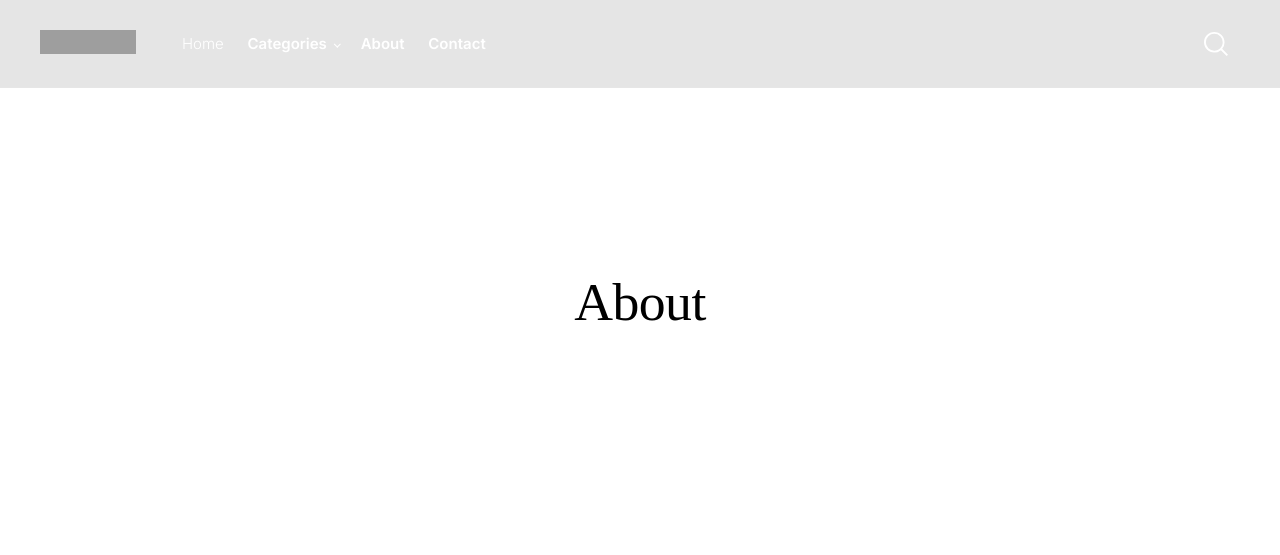
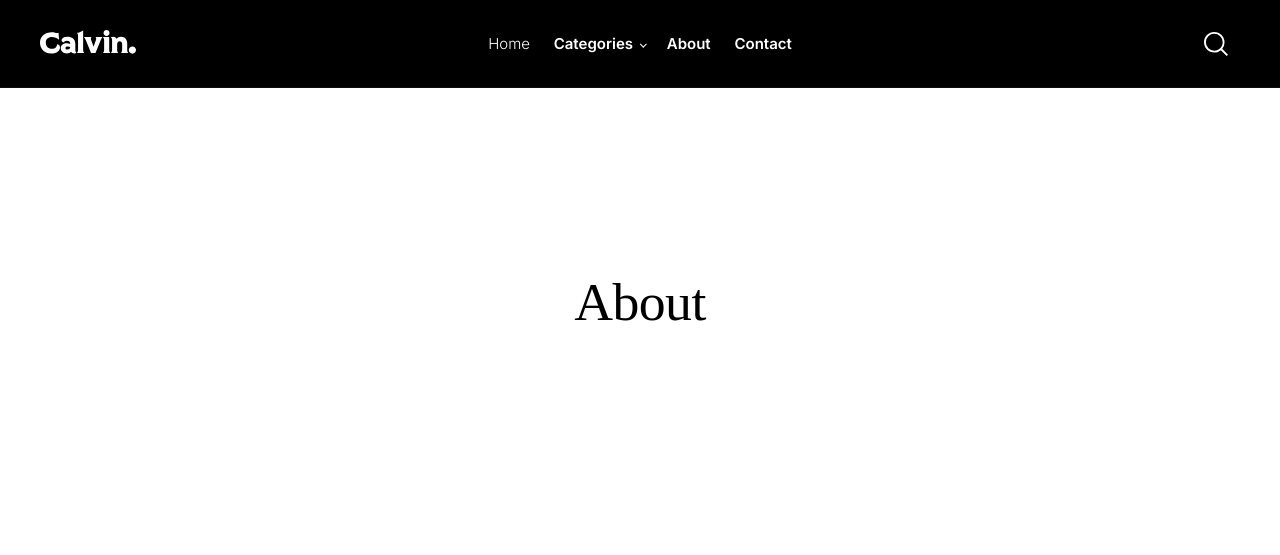
Before and after one commit to didepanlayar/PHP-Calvin-Dynamic-Blog, a PHP site: page /about.php in a window 1280 px wide. Shown: the top 555 px of the page. Run offline with PHP 8.4, Linux system fonts and the light colour scheme; some libraries are stand-ins or nearby versions; some web fonts are replaced; grey boxes are pictures that could not be loaded.

Commit message:
Refactor: Fix Header Opaque and Header Logo

```diff
--- a/header-opaque.php
+++ b/header-opaque.php
@@ -1,4 +1,4 @@
-    <header class="s-header s-header-opaque">
+    <header class="s-header s-header--opaque">
         <div class="s-header__logo">
             <a class="logo" href="index.php">
                 <img src="assets/images/logo.svg" alt="Homepage">
```
Also changed, not shown: assets/images/logo.svg (added).
